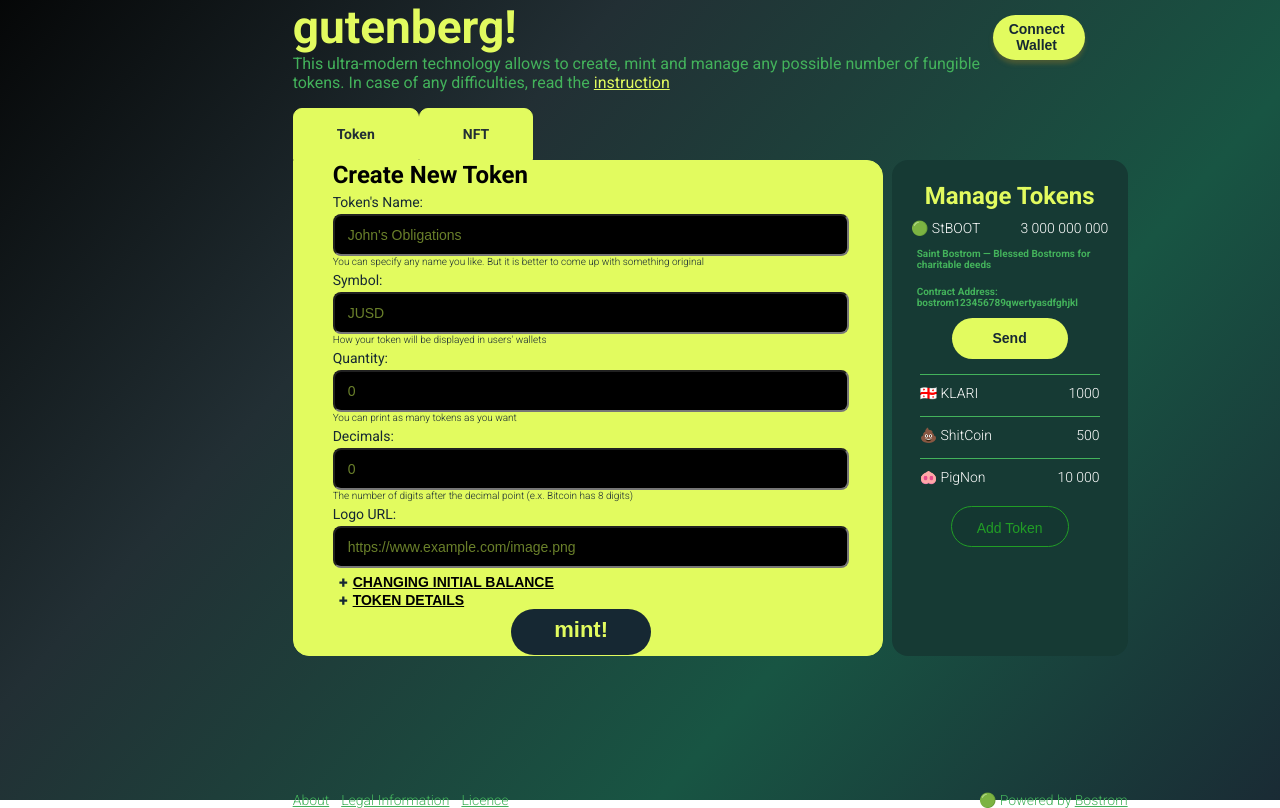
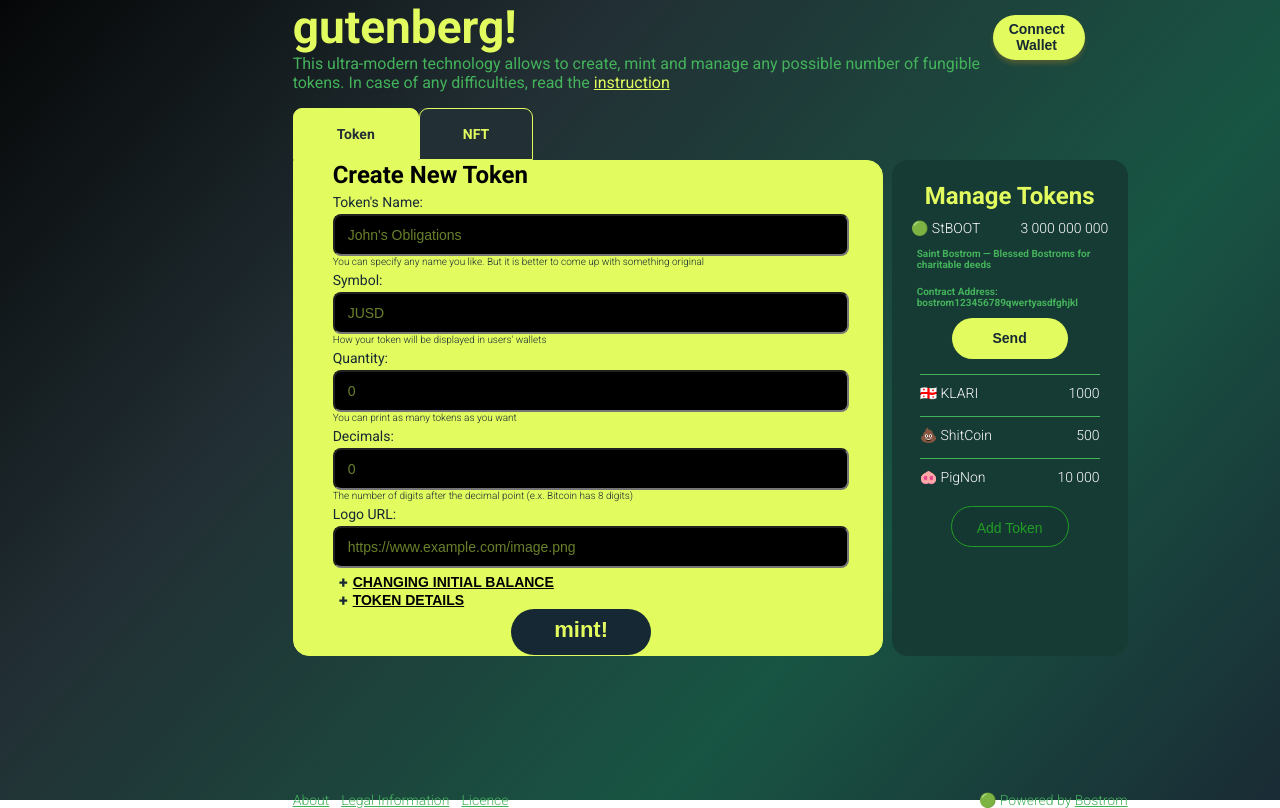
Before and after one commit to diekuche/gutenberg, a React (Create React App) app: page / in a window 1280 px wide. Shown: the top 808 px of the page. Built offline with nearby package versions, Linux system fonts and the light colour scheme.

Commit message:
add active tab

```diff
--- a/src/components/Tabs/Tabs.module.css
+++ b/src/components/Tabs/Tabs.module.css
@@ -11,10 +11,10 @@
   padding: 8px 43px 9px 43px;
   align-items: center;
   justify-content: center;
-  background-color: #E2FB5F;
-  border: 1px solid #E2FB5F;
+  background-color: #e2fb5f;
+  border: 1px solid #e2fb5f;
   border-radius: 9px 9px 0px 0px;
-  color: #222F34;
+  color: #222f34;
   font-weight: 700;
   width: fit-content;
   z-index: 2;
@@ -23,19 +23,31 @@
 }
 
 .tab__selected {
-  background-color: #222F34;
-  color:#E2FB5F;
+  background-color: #222f34;
+  color: #e2fb5f;
 }
 
 .tab__selected:hover {
-  background-color: #222F34;
-  color:#E2FB5F;
+  background-color: #222f34;
+  color: #e2fb5f;
 }
 
 .tabLabel__selected {
-  border: 1px solid #E2FB5F;
+  background-color: #222f34;
+  border: 1px solid #e2fb5f;
+  line-height: 35px;
+  padding: 8px 43px 9px 43px;
+  align-items: center;
+  justify-content: center;
+  border-radius: 9px 9px 0px 0px;
+  color: #e2fb5f;
+  font-weight: 700;
+  width: fit-content;
+  z-index: 2;
+  height: 33px;
+  transition: all 0.15s;
 }
 
 .tabLabel__selected:hover {
-  background-color: #222F34;
+  background-color: #222f34;
 }
--- a/src/components/Tabs/Tabs.tsx
+++ b/src/components/Tabs/Tabs.tsx
@@ -25,9 +25,10 @@ export const Tabs: React.FC<TabsProps> = ({
       {tabs &&
         tabs.map((tab) => (
           <div
-            className={classNames(styles.tab, {
-              tab__selected: tab.id === selectedId,
-            })}
+            className={classNames(
+              tab.id === selectedId ? styles.tab : styles.tab__selected,
+              {}
+            )}
             key={tab.id}
             onClick={() => {
               if (onClick) {
@@ -36,9 +37,12 @@ export const Tabs: React.FC<TabsProps> = ({
             }}
           >
             <div
-              className={classNames(styles.tabLabel, {
-                tabLabel__selected: tab.id === selectedId,
-              })}
+              className={classNames(
+                tab.id === selectedId
+                  ? styles.tabLabel
+                  : styles.tabLabel__selected,
+                {}
+              )}
             >
               {tab.label}
             </div>
```
